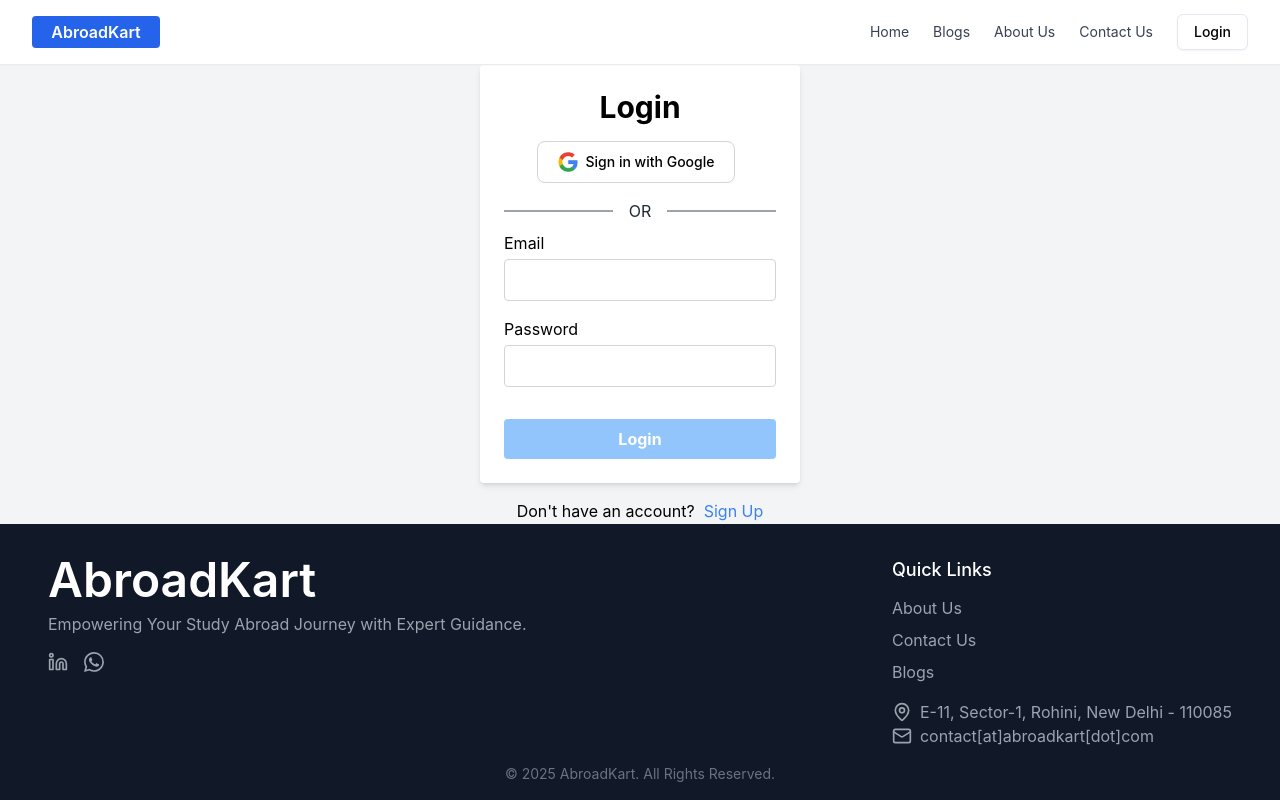
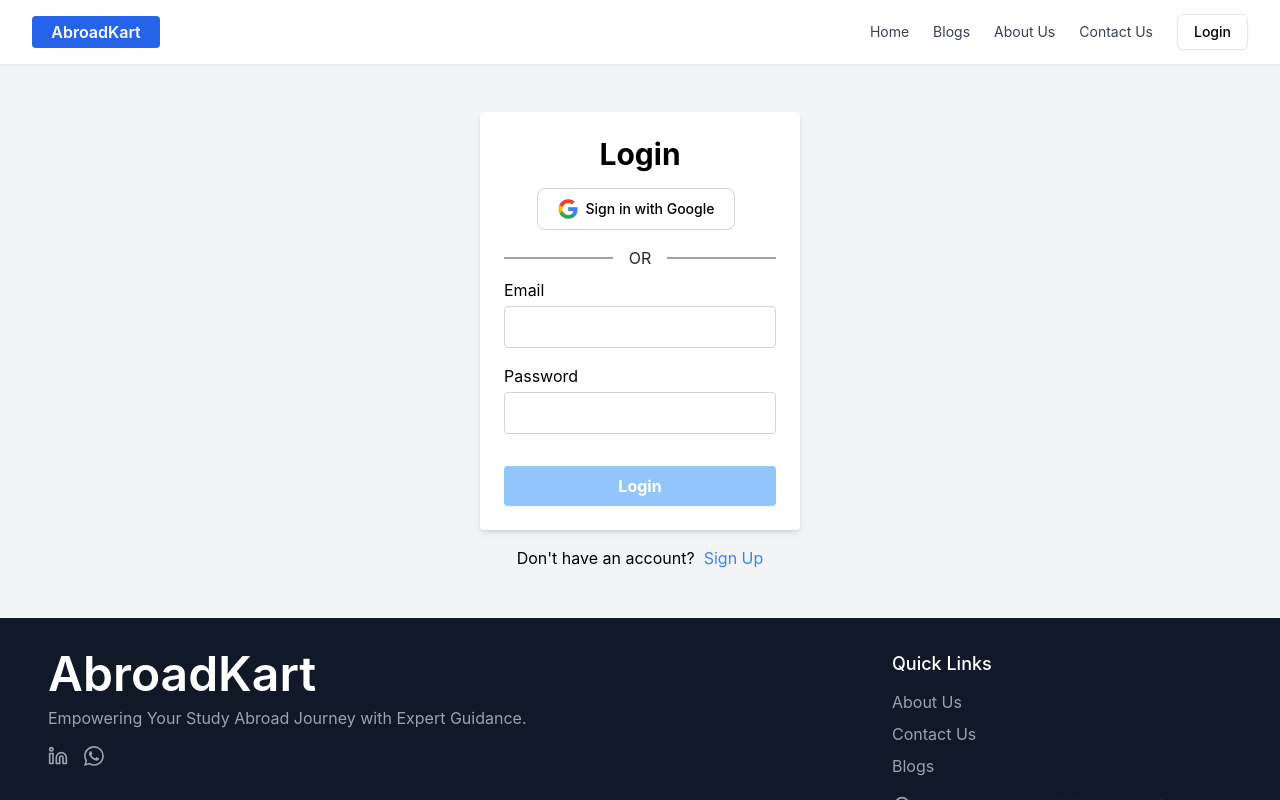
Before and after one commit to dvbuiilds/abroadkart, a Next.js app: page /login in a window 1280 px wide. Built offline with nearby package versions, Linux system fonts and the light colour scheme; no server answers.

Commit message:
chore: added vertical padding to signup and login page.

```diff
--- a/src/pages/login.tsx
+++ b/src/pages/login.tsx
@@ -52,7 +52,7 @@ const Login = () => {
   };
 
   return (
-    <div className="flex flex-col items-center justify-center grow bg-gray-100">
+    <div className="flex flex-col items-center justify-center grow bg-gray-100 py-12">
       <form
         className="bg-white p-6 rounded shadow-md w-80 flex flex-col"
         onSubmit={handleSubmit}
--- a/src/pages/signup.tsx
+++ b/src/pages/signup.tsx
@@ -80,7 +80,7 @@ const Signup = () => {
   };
 
   return (
-    <div className="flex flex-col items-center justify-center grow bg-gray-100 py-5">
+    <div className="flex flex-col items-center justify-center grow bg-gray-100 py-12">
       <h1 className="text-3xl font-bold mb-4">Sign Up</h1>
       <form className="bg-white p-6 rounded shadow-md w-80" onSubmit={onSubmit}>
         <div className="mb-4">
```
